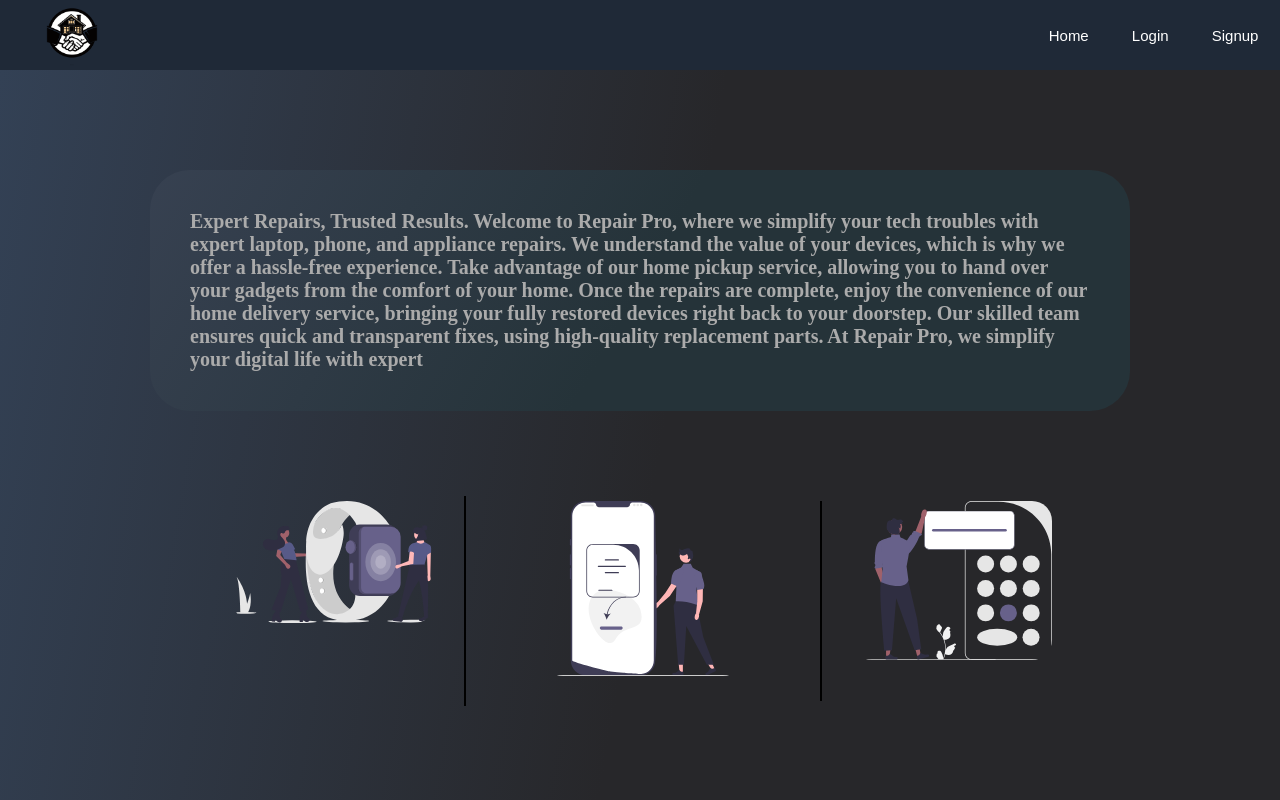
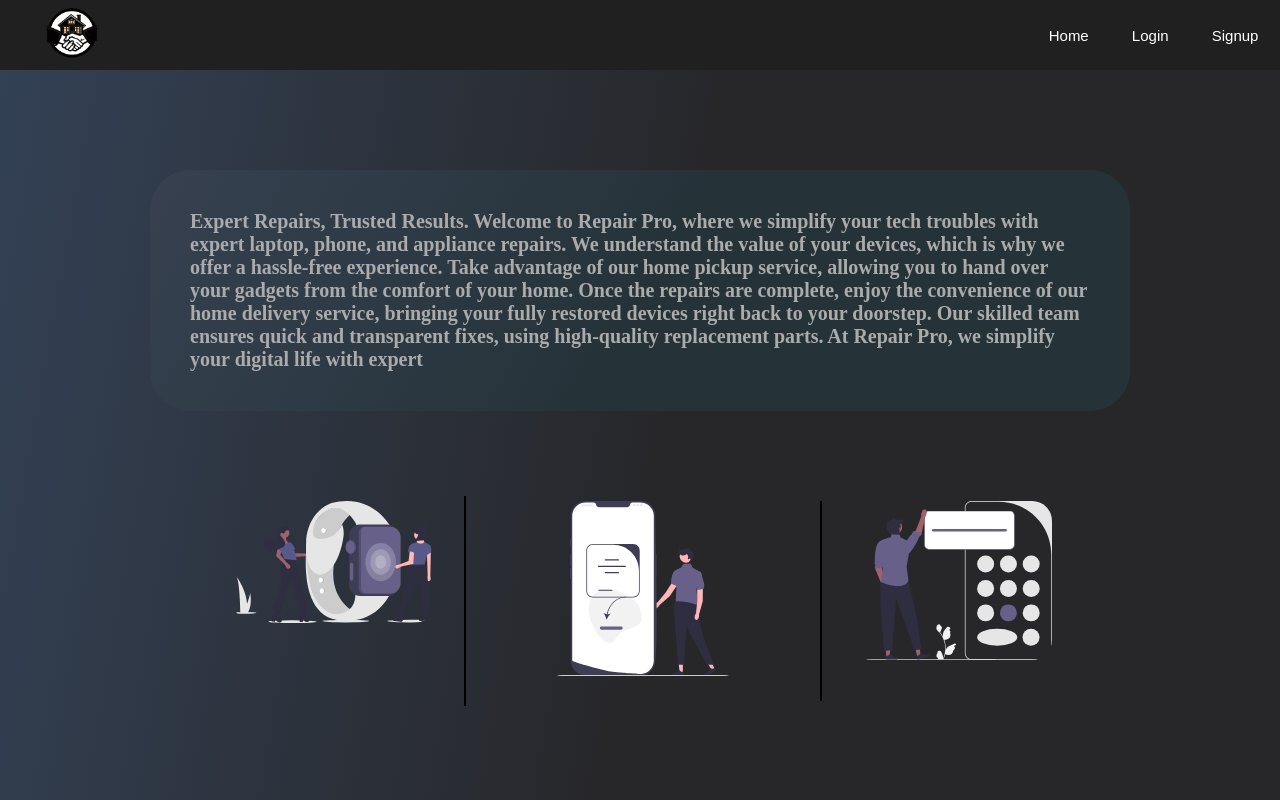
Before and after one commit to Atoshsingh/RepairFrontend, a React app: page / in a window 1280 px wide. Shown: the top 800 px of the page. Built offline with nearby package versions, Linux system fonts and the light colour scheme; the HTML template or start-up script is replaced by a standard one.

Commit message:
bgc_header

```diff
--- a/src/HeaderCss.module.css
+++ b/src/HeaderCss.module.css
@@ -1,6 +1,7 @@
 .headerContainer {
     font-family: 'Lucida Sans', 'Lucida Sans Regular', 'Lucida Grande', 'Lucida Sans Unicode', Geneva, Verdana, sans-serif;
-    background-color: #1f2937;
+    /* background-color: #1f2937; */
+    background-color: #202020;
     background-size: cover;
     background-position: center;
     height: 70px;
```
